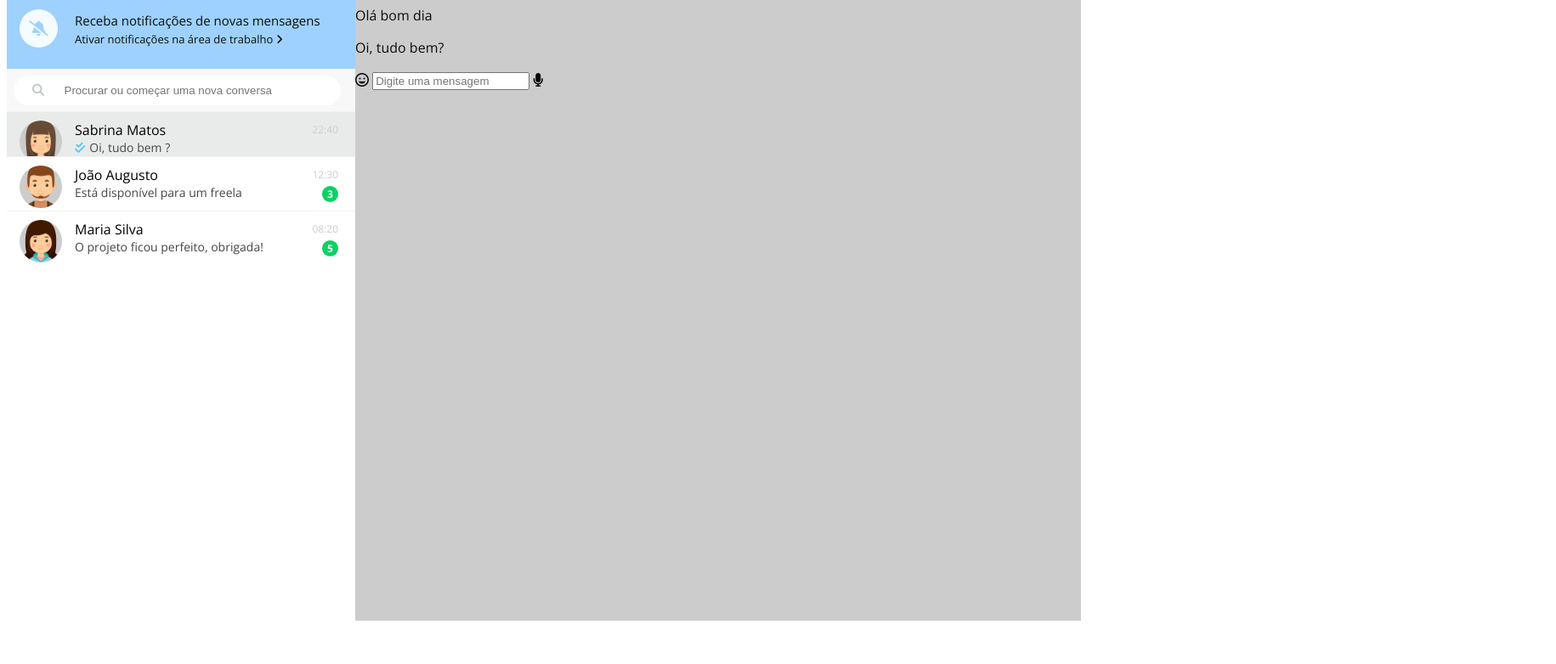
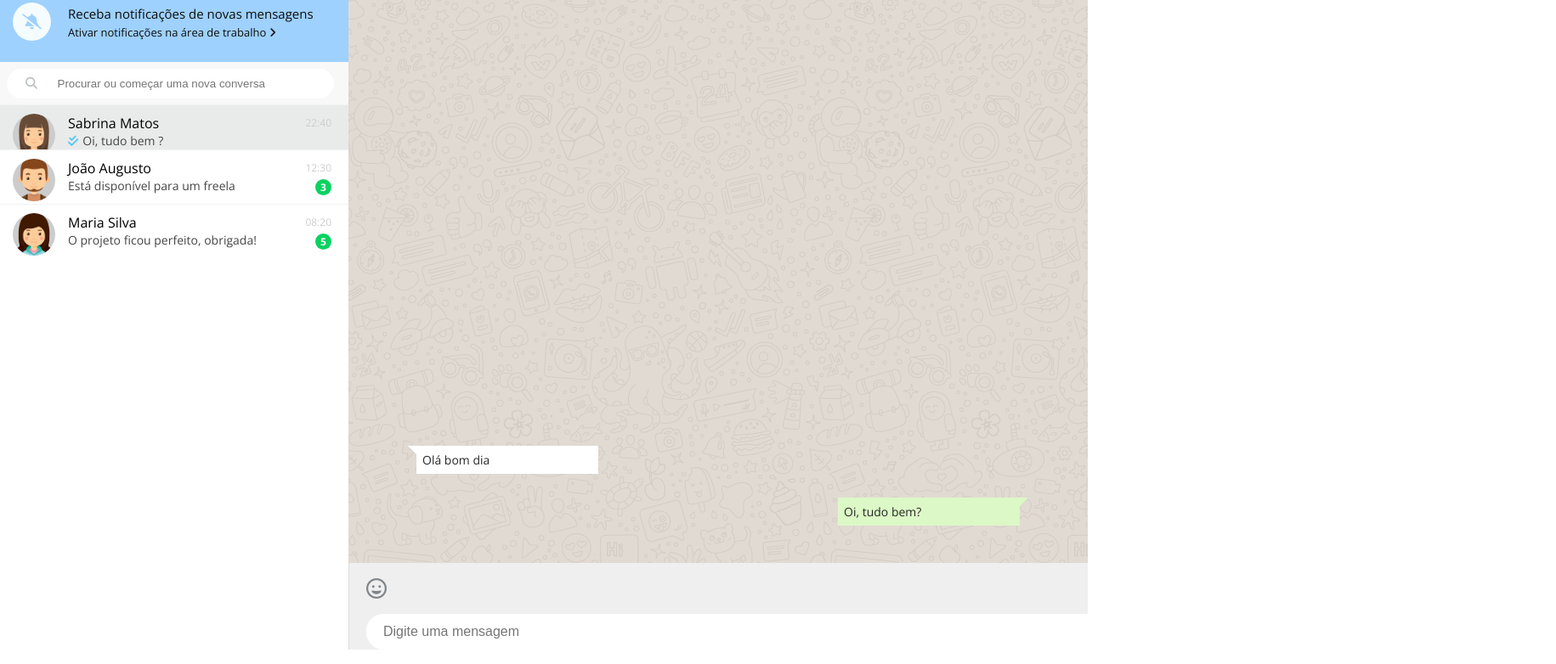
Before and after one commit to dias0001/whatsapp_web_clone_-training, a plain HTML site: page index.html in a window 1280 px wide. Shown: the part 77-859 px from the top of the page at 85% size, 1831 px wide, since content can reach past the window. Drawn offline with nearby package versions, Linux system fonts and the light colour scheme.

Commit message:
update
Treinando o flexbox, dicas e técnicas de posicionamento.

```diff
--- a/css/style.css
+++ b/css/style.css
@@ -13,8 +13,7 @@ ul {
 }
 
 .container {
-    height: 100vh;
-    position: relative;
+    height: 78vh;
 }
 
 .sidebar {
@@ -22,6 +21,7 @@ ul {
     height: 100%;
     display: inline-block;
     position: relative;
+    margin-left: -8px;
 }
 
 /* toolbar */
@@ -30,6 +30,7 @@ ul {
     width: 100%;
     height: 60px;
     background-color: #EEE;
+    margin-top: -8px;
 }
 
 .user-photo {
@@ -227,8 +228,7 @@ ul {
 
 .chat-container {
     position: absolute;
-    top: 0
-    ;
+    top: 0;
     left: 410px;
     width: calc(100% - 410px);
     height: 100%;
@@ -275,3 +275,110 @@ ul {
     color: #80868A;
     cursor: pointer;
 }
+
+/* message */
+
+.messages-container {
+    background-color: #E1DAD2;
+    height: calc(100% - 120px);
+    position: relative;
+
+}
+
+.messasge-container p {
+margin: 0;
+}
+
+.bg-image {
+    background-image: url('../img/background_whats.png');
+    background-repeat: repeat;
+    opacity: .06;
+    width: 100%;
+    height: 100%;
+}
+
+.chat-messages {
+    position: absolute;
+    left: 0;
+    bottom: 0;
+    width: 100%;
+    height: auto;
+    padding: 30px 80px;
+    box-sizing: border-box;
+}
+
+.chat-messages p{
+    display: block;
+    color: #262626;
+    font-size: 14px;
+    padding: 7px;
+    position: relative;
+    width: 200px;
+}
+
+.guest-message  {
+    background-color: #FFF;
+}
+
+.guest-message:before {
+    content: "";
+    width: 0;
+    height: 0;
+    border-bottom: 17px solid transparent;
+    border-right: 17px solid#FFF;
+    position: absolute;
+    top: 0;
+    left: -10px;
+}
+
+.user-message {
+    background-color: #dcf8c6;
+    float: right;
+}
+
+.user-message:after {
+    content: "";
+    width: 0;
+    height: 0;
+    border-bottom: 17px solid transparent;
+    border-left: 17px solid #dcf8c6;
+    position: absolute;
+    top: 0;
+    right: -10px;
+}
+
+/* snemessage-container */
+
+.sendmessage-container {
+    background-color: #EFEFEF;
+    border-left: 1px solid #DDD;
+    height: 60pzx;
+    padding-left: 20px;
+    padding-right: 20px;
+    position: relative;
+}
+
+#chatmessage {
+
+    top: 10px;
+    left: 60px;
+    background-color: #FFF;
+    border: none;
+    height: 40px;
+    border-radius: 20px;
+    padding-left: 20px;
+    font-size: 16px;
+    width: 1378px;
+}
+
+.sendmessage-container i {
+    font-size: 24px;
+    color: #80868A;
+    cursor: pointer;
+    height: 60px;
+    line-height: 60px;
+}
+
+.fa-microphone {
+    float: right;
+}
--- a/index.html
+++ b/index.html
@@ -91,9 +91,10 @@
             </nav>
             <div class="messages-container">
                 <div class="bg-image"></div>
-                <div class="chat-messages"></div>
-                <p class="guest-message">Olá bom dia</p>
-                <p class="user-message">Oi, tudo bem?</p>
+                <div class="chat-messages">
+                    <p class="guest-message">Olá bom dia</p>
+                    <p class="user-message">Oi, tudo bem?</p>
+                </div>
             </div>
             <div class="sendmessage-container">
                 <i class="far fa-grin"></i>
```
